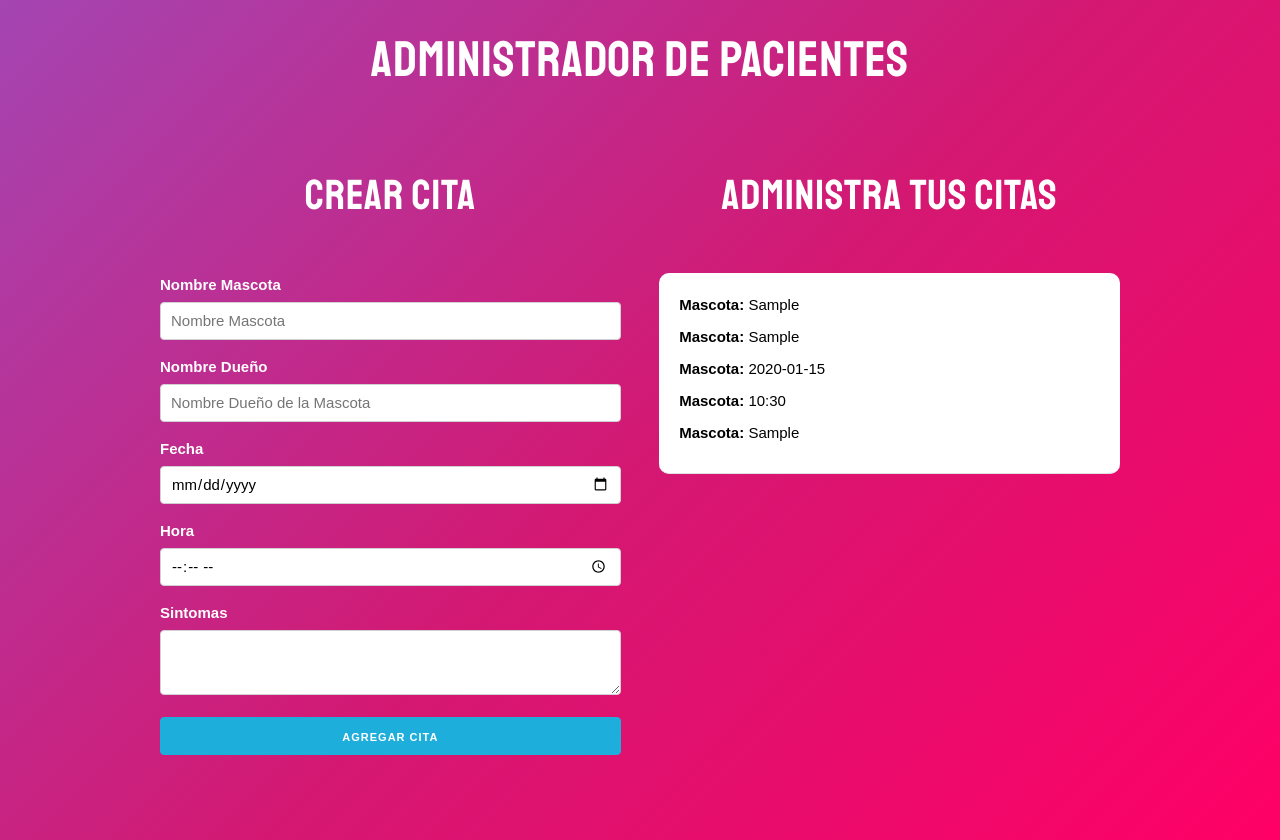
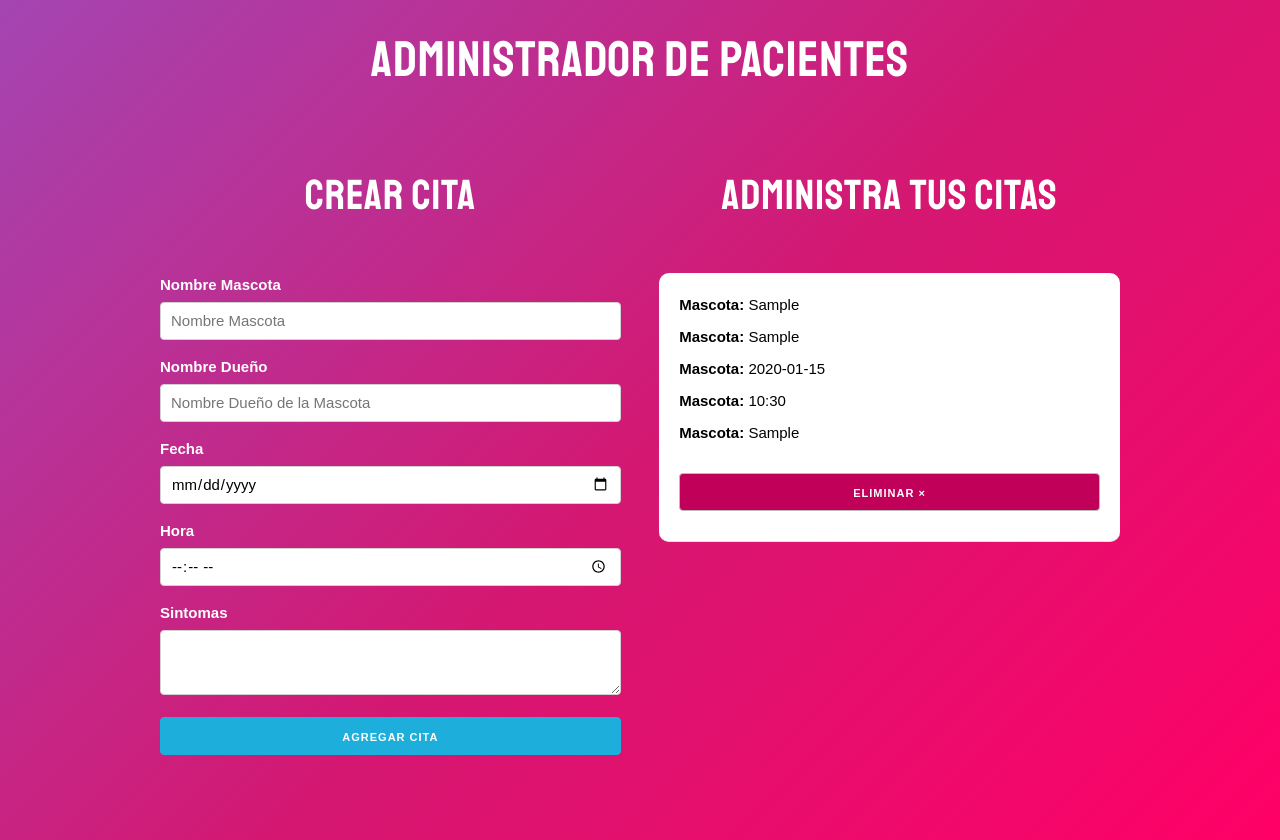
Before and after one commit to checho9999/React-Administrar-Citas, a React (Create React App) app: page / in a window 1280 px wide. Both pictures are taken after typing "Sample", "Sample", "2020-01-15", "10:30", "Sample" into the empty fields and a click on the button "AGREGAR CITA". Built offline with nearby package versions, Linux system fonts and the light colour scheme.

Commit message:
Eliminado la cita; Mostrando un mensaje por pantalla por si hay o no citas

```diff
--- a/src/App.js
+++ b/src/App.js
@@ -14,6 +14,18 @@
     ])
   }
 
+  //funcion que elimina una cita por su id
+  const eliminarCita = id => {
+    //console.log(id);
+    const nuevasCitas = citas.filter(cita => cita.id !== id)
+
+    guardarCitas(nuevasCitas)
+
+  }
+
+  //mensaje condicional
+  const titulo = citas.length === 0 ? 'No hay Citas' : 'Administra tus Citas';
+
   return (
     <Fragment>
       <h1>Administrador de Pacientes</h1>
@@ -26,12 +38,13 @@
             />
           </div>
           <div className="one-half column">
-            <h2>Administra tus citas</h2>
+            <h2>{titulo}</h2>
             {
               citas.map(cita => (
                 <Cita
                   key={cita.id}
                   cita={cita}
+                  eliminarCita={eliminarCita}
                 />
               ))
             }
--- a/src/components/Cita.js
+++ b/src/components/Cita.js
@@ -1,12 +1,16 @@
 import React from 'react';
 
-const Cita = ( {cita} ) => (
+const Cita = ( { cita, eliminarCita } ) => (
     <div className="cita">
         <p>Mascota: <span>{cita.mascota}</span></p>
         <p>Mascota: <span>{cita.propietario}</span></p>
         <p>Mascota: <span>{cita.fecha}</span></p>
         <p>Mascota: <span>{cita.hora}</span></p>
         <p>Mascota: <span>{cita.sintomas}</span></p>
+
+        <button className="button-eliminar u-full-width"
+            onClick={ () => eliminarCita(cita.id) }
+        >Eliminar &times;</button>
     </div>
 );
 
```
